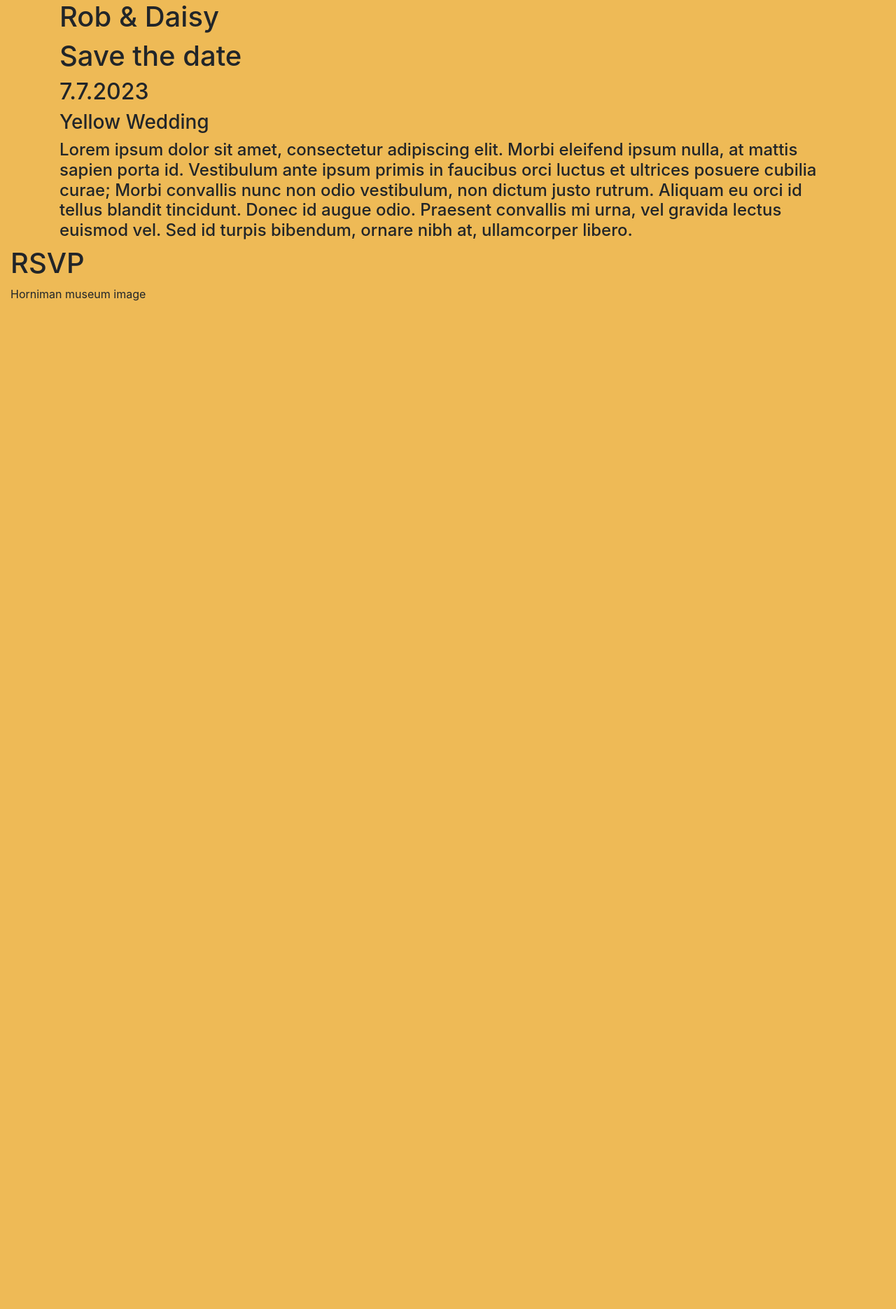
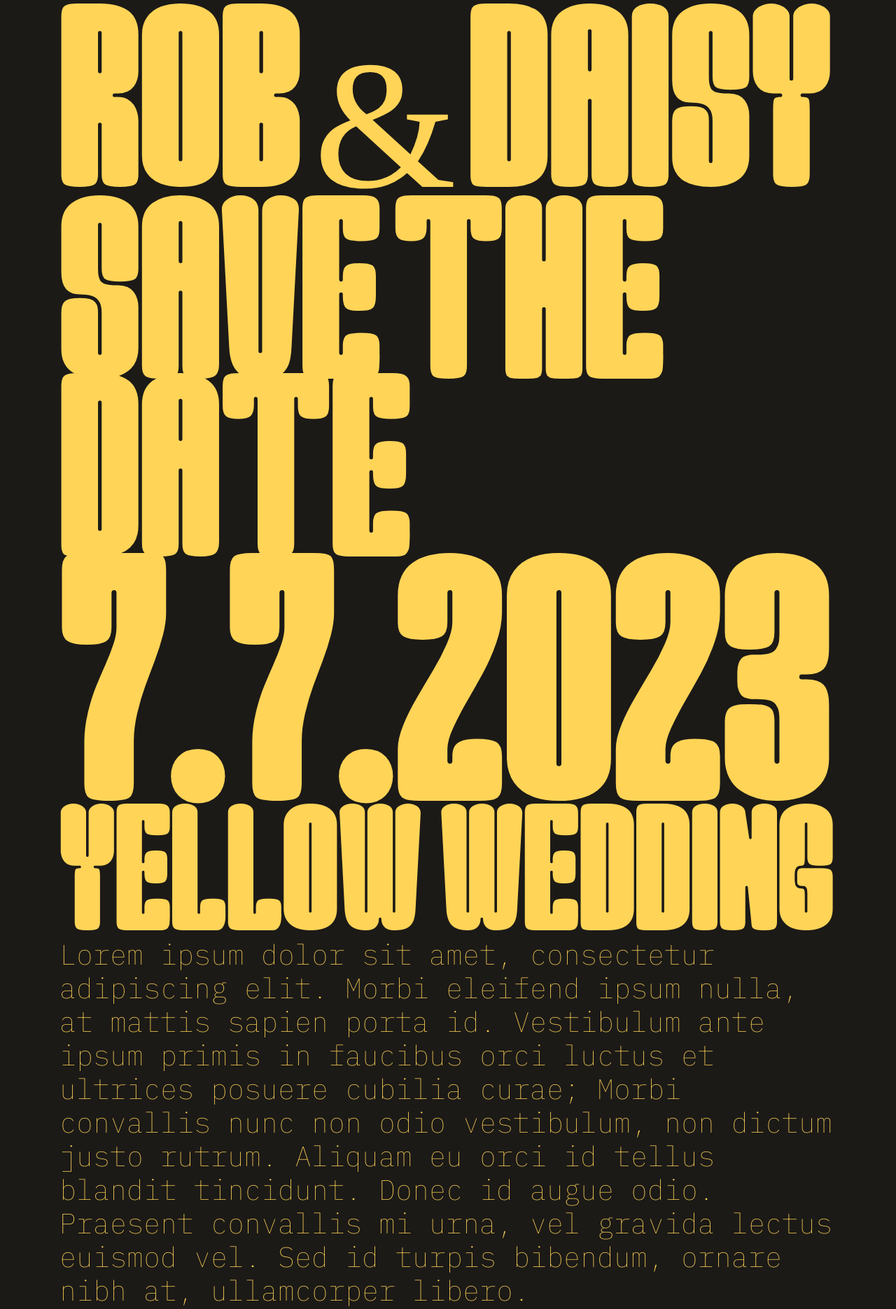
Before and after one commit to robcleaton/yellow-wedding, a Jekyll site: the page built from landing-2.html, in a window 1280 px wide. Shown: the top 1870 px of the page at 70% size. Built offline with Jekyll 4.4.1, drawn with Linux system fonts in a browser that asks for light colours; some web fonts are replaced; before the commit the page ends 900 px from its top, so only the background shows below that.

Commit message:
path to assets

```diff
--- a/_sass/_media.scss
+++ b/_sass/_media.scss
@@ -51,6 +51,11 @@
   background: red url('https://www.horniman.ac.uk/wp-content/uploads/2020/02/Horniman-Conservatory.jpg') center center no-repeat;
   background-size: cover;
 }
+.image-test {
+  background: red url('/../assets/images/rob-test.jpg') center center no-repeat;
+  background-size: cover;
+  height: 80vh;
+}
 
 
 // Mobile
--- a/assets/css/styles.sass
+++ b/assets/css/styles.sass
@@ -1,3 +1,4 @@
 ---
 ---
 @import "styles"
+@import "media"
--- a/landing-2.html
+++ b/landing-2.html
@@ -2,6 +2,24 @@
 layout: wrapper
 title: Yellow Wedding | Rob & Daisy 7.7.23
 ---
+<style>
+@font-face {
+    font-family: 'good_girl_trialregular';
+    src: url('assets/fonts/goodgirltrial-regular-webfont.woff2') format('woff2'),
+         url('assets/fonts/goodgirltrial-regular-webfont.woff') format('woff');
+    font-weight: normal;
+    font-style: normal;
+}
+h1 {
+  font-family: good_girl_trialregular;
+  text-transform: uppercase;
+  font-size: 262px;
+  line-height: 254px;
+  margin-top: 20px;
+  word-spacing:-3rem;
+}
+</style>
+
 <link rel="preconnect" href="https://fonts.googleapis.com">
 <link rel="preconnect" href="https://fonts.gstatic.com" crossorigin>
 <link href="https://fonts.googleapis.com/css2?family=IBM+Plex+Mono:wght@100&display=swap" rel="stylesheet">
--- a/landing-4.html
+++ b/landing-4.html
@@ -22,4 +22,8 @@
 
 <div class="container">
 	<h1>Rob & Daisy</h1>
+
+	<div class="image-test">
+		Test
+	</div>
 </div>
```
Also changed, not shown: assets/images/rob-test.jpg (added), 3 other files.
